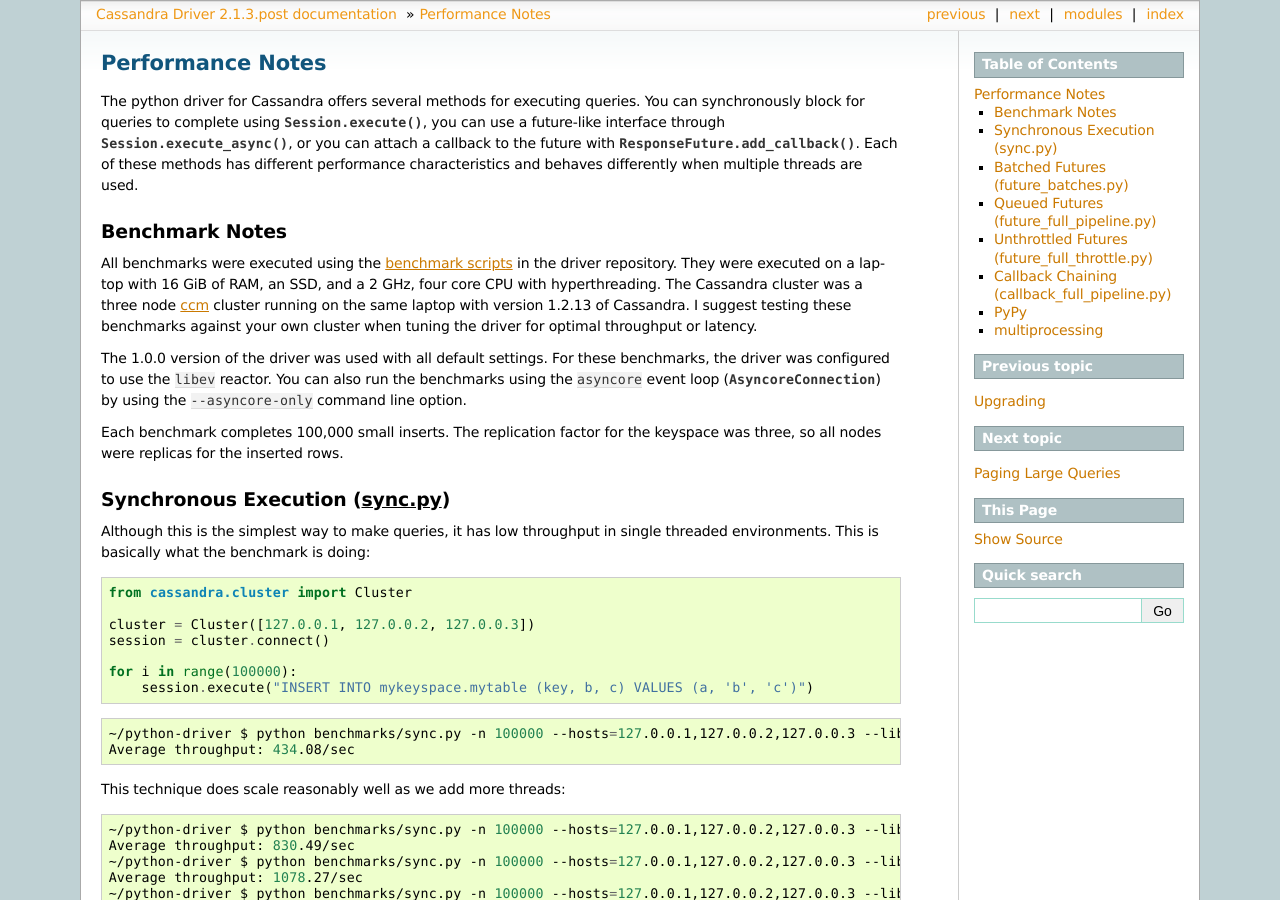
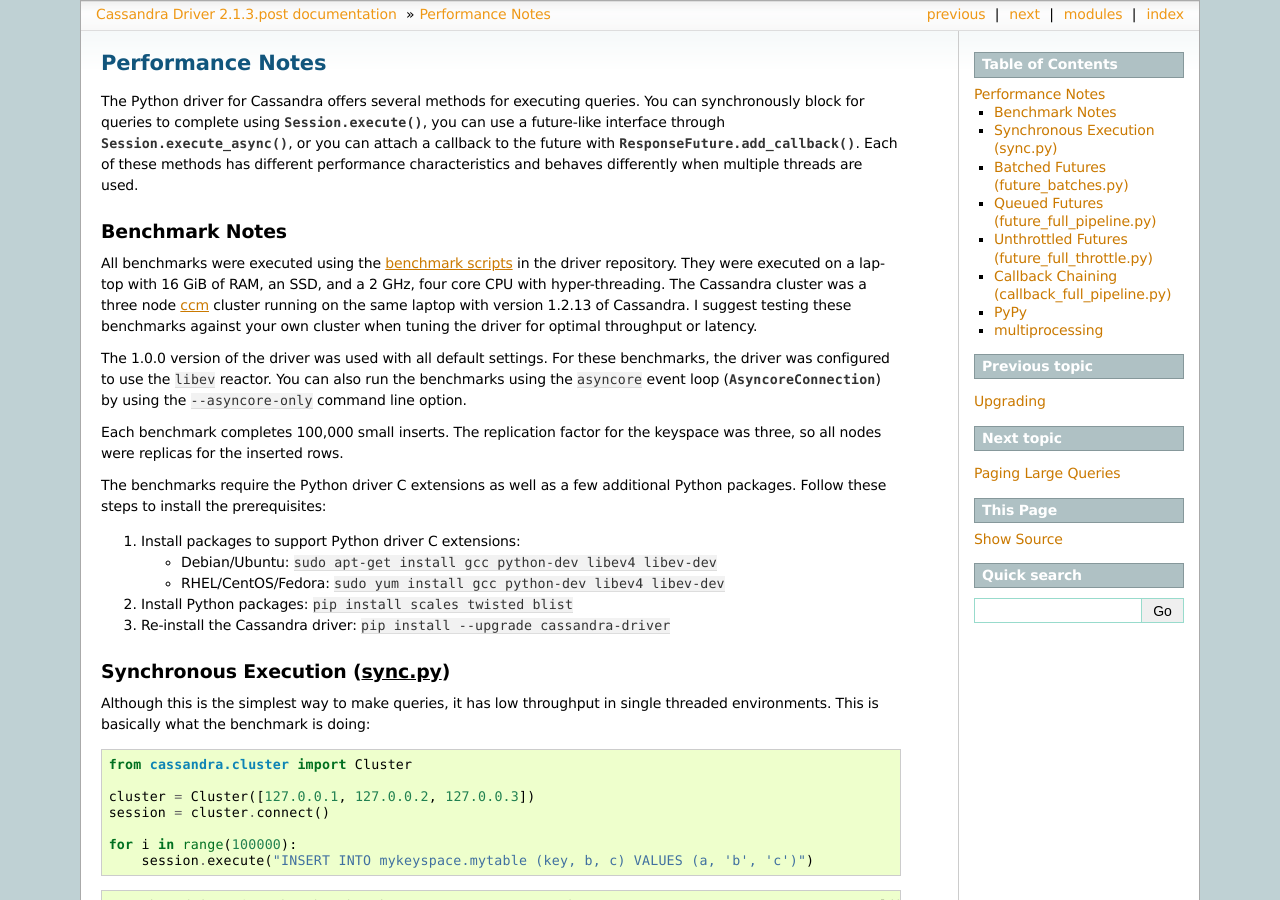
Before and after one commit to datastax/python-driver, a Sphinx documentation site: the page built from docs/performance.rst, in a window 1280 px wide and 900 px high. Built offline with Sphinx 7.4.7, drawn with Linux system fonts in a browser that asks for light colours; pages that are not in the unit, such as notebooks, are missing from menus; some of the changed text lies outside the part shown.

Commit message:
Doc improvements: - Explain prerequisites needed for benchmark examples - Minor spelling and other fixes

```diff
--- a/docs/getting_started.rst
+++ b/docs/getting_started.rst
@@ -68,7 +68,7 @@
     session = cluster.connect('mykeyspace')
 
 
-You can always change a Sesssion's keyspace using :meth:`~.Session.set_keyspace` or
+You can always change a Session's keyspace using :meth:`~.Session.set_keyspace` or
 by executing a ``USE <keyspace>`` query:
 
 .. code-block:: python
@@ -385,7 +385,7 @@
     user2 = session.execute(user_lookup_stmt, [user_id2])[0]
 
 The second option is to create a :class:`~.BoundStatement` from the
-:class:`~.PreparedStatement` and binding paramaters and set a consistency
+:class:`~.PreparedStatement` and binding parameters and set a consistency
 level on that:
 
 .. code-block:: python
--- a/docs/index.rst
+++ b/docs/index.rst
@@ -8,7 +8,7 @@
 
 This driver is open source under the
 `Apache v2 License <http://www.apache.org/licenses/LICENSE-2.0.html>`_.
-The source code for this driver can be found on `Github <http://github.com/datastax/python-driver>`_.
+The source code for this driver can be found on `GitHub <http://github.com/datastax/python-driver>`_.
 
 Contents
 --------
--- a/docs/installation.rst
+++ b/docs/installation.rst
@@ -12,7 +12,7 @@
 Installation through pip
 ------------------------
 `pip <https://pypi.python.org/pypi/pip>`_ is the suggested tool for installing
-packages.  It will handle installing all python dependencies for the driver at
+packages.  It will handle installing all Python dependencies for the driver at
 the same time as the driver itself.  To install the driver*::
 
     pip install cassandra-driver
@@ -102,7 +102,7 @@
 the ``--no-extensions`` option, or selectively disable one or the other
 with ``--no-murmur3`` and ``--no-libev``.
 
-To compile the extenions, ensure that GCC and the Python headers are available.
+To compile the extensions, ensure that GCC and the Python headers are available.
 
 On Ubuntu and Debian, this can be accomplished by running::
 
--- a/docs/performance.rst
+++ b/docs/performance.rst
@@ -1,6 +1,6 @@
 Performance Notes
 =================
-The python driver for Cassandra offers several methods for executing queries.
+The Python driver for Cassandra offers several methods for executing queries.
 You can synchronously block for queries to complete using
 :meth:`.Session.execute()`, you can use a future-like interface through
 :meth:`.Session.execute_async()`, or you can attach a callback to the future
@@ -13,7 +13,7 @@
 All benchmarks were executed using the
 `benchmark scripts <https://github.com/datastax/python-driver/tree/master/benchmarks>`_
 in the driver repository.  They were executed on a laptop with 16 GiB of RAM, an SSD,
-and a 2 GHz, four core CPU with hyperthreading.  The Cassandra cluster was a three
+and a 2 GHz, four core CPU with hyper-threading.  The Cassandra cluster was a three
 node `ccm <https://github.com/pcmanus/ccm>`_ cluster running on the same laptop
 with version 1.2.13 of Cassandra. I suggest testing these benchmarks against your
 own cluster when tuning the driver for optimal throughput or latency.
@@ -25,6 +25,17 @@
 
 Each benchmark completes 100,000 small inserts. The replication factor for the
 keyspace was three, so all nodes were replicas for the inserted rows.
+
+The benchmarks require the Python driver C extensions as well as a few additional
+Python packages. Follow these steps to install the prerequisites:
+
+1. Install packages to support Python driver C extensions:
+
+   * Debian/Ubuntu: ``sudo apt-get install gcc python-dev libev4 libev-dev``
+   * RHEL/CentOS/Fedora: ``sudo yum install gcc python-dev libev4 libev-dev``
+
+2. Install Python packages: ``pip install scales twisted blist``
+3. Re-install the Cassandra driver: ``pip install --upgrade cassandra-driver``
 
 Synchronous Execution (`sync.py <https://github.com/datastax/python-driver/blob/master/benchmarks/sync.py>`_)
 -------------------------------------------------------------------------------------------------------------
--- a/docs/upgrading.rst
+++ b/docs/upgrading.rst
@@ -6,7 +6,7 @@
 
 Upgrading to 2.1 from 2.0
 -------------------------
-Version 2.1 of the Datastax python driver for Apache Cassandra
+Version 2.1 of the DataStax Python driver for Apache Cassandra
 adds support for Cassandra 2.1 and version 3 of the native protocol.
 
 Cassandra 1.2, 2.0, and 2.1 are all supported.  However, 1.2 only
@@ -68,7 +68,7 @@
 Customizing Encoders for Non-prepared Statements
 ^^^^^^^^^^^^^^^^^^^^^^^^^^^^^^^^^^^^^^^^^^^^^^^^
 Starting with version 2.1 of the driver, it is possible to customize
-how python types are converted to CQL literals when working with
+how Python types are converted to CQL literals when working with
 non-prepared statements.  This is done on a per-:class:`~.Session`
 basis through :attr:`.Session.encoder`:
 
@@ -94,7 +94,7 @@
 
 Upgrading to 2.0 from 1.x
 -------------------------
-Version 2.0 of the DataStax python driver for Apache Cassandra
+Version 2.0 of the DataStax Python driver for Apache Cassandra
 includes some notable improvements over version 1.x.  This version
 of the driver supports Cassandra 1.2, 2.0, and 2.1.  However, not
 all features may be used with Cassandra 1.2, and some new features
--- a/docs/user_defined_types.rst
+++ b/docs/user_defined_types.rst
@@ -7,11 +7,11 @@
 
     CREATE TYPE address (street text, zip int);
 
-Version 2.1 of the python driver adds support for user-defined types.
+Version 2.1 of the Python driver adds support for user-defined types.
 
 Registering a Class to Map to a UDT
 -----------------------------------
-You can tell the python driver to return columns of a specific UDT as
+You can tell the Python driver to return columns of a specific UDT as
 instances of a class by registering them with your :class:`~.Cluster`
 instance through :meth:`.Cluster.register_user_type`:
 
```
Also changed, not shown: other parts of docs/performance.rst (+2 -2 lines).
